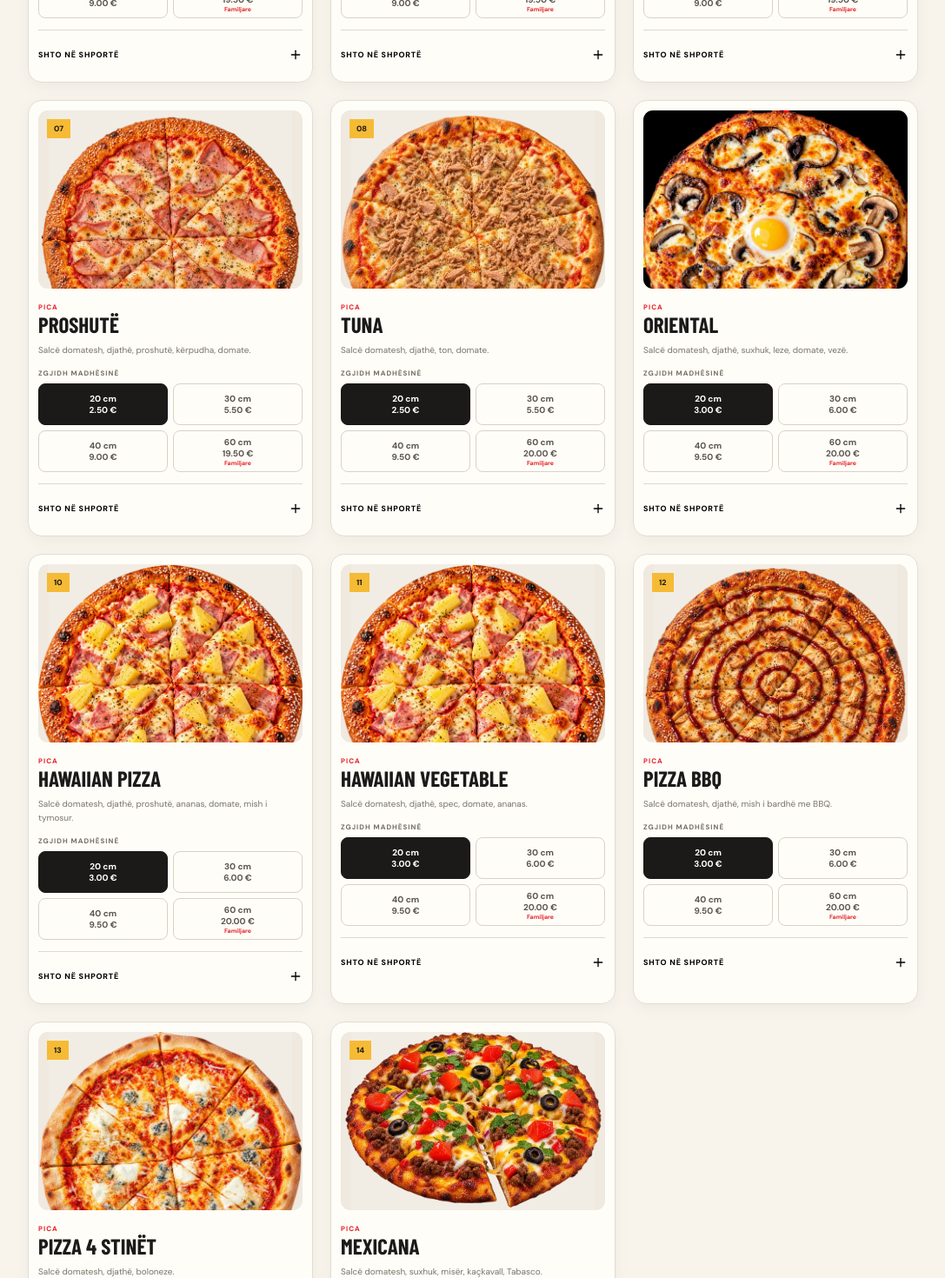
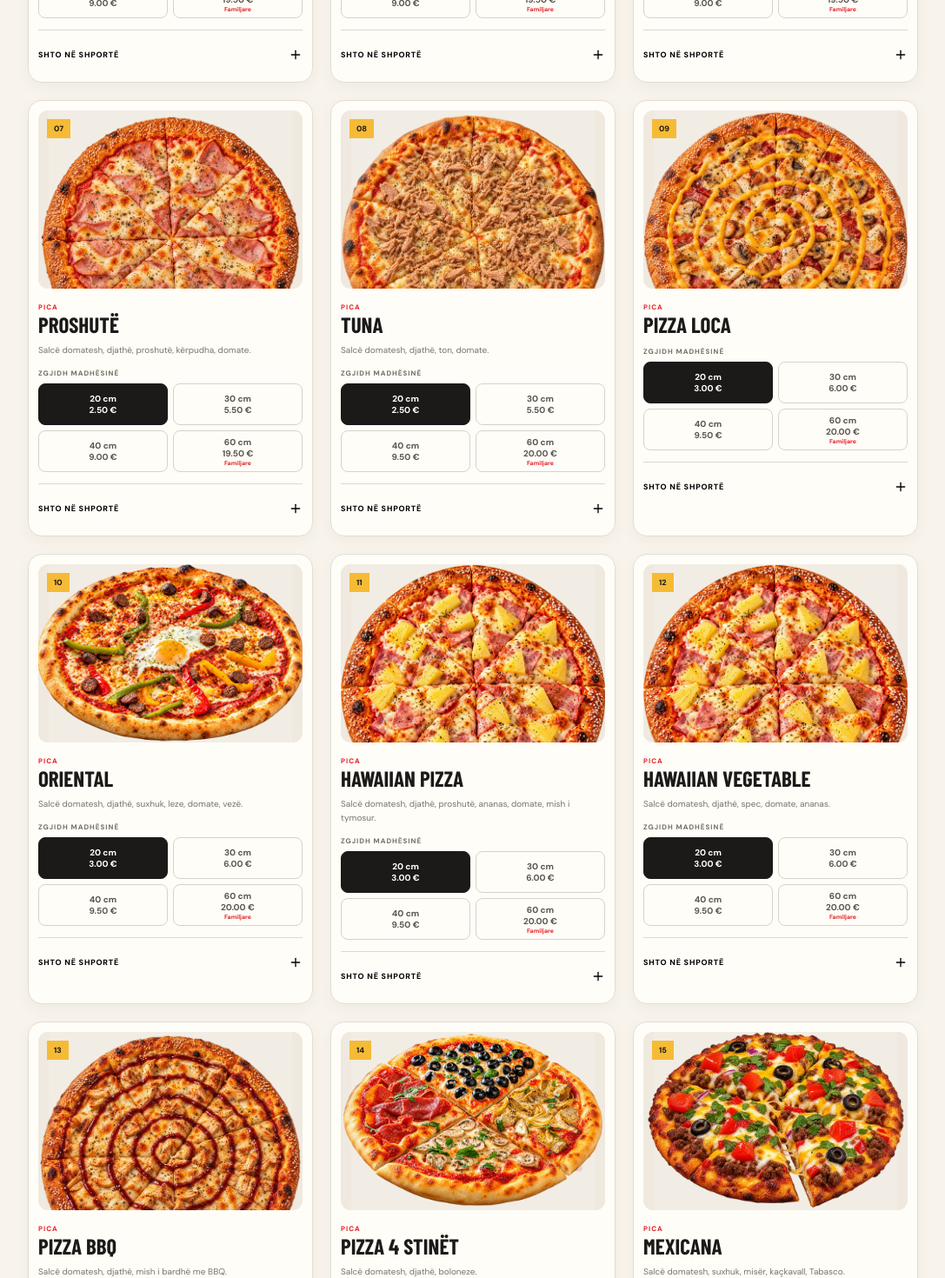
Before and after one commit to Adonitt/Dua-Pizza, a React (Vite) app: page / in a window 1280 px wide. Shown: the part 2260-3730 px from the top of the page at 87% size, without its empty margins (96-1183 px from the left). Built offline with nearby package versions, Linux system fonts and the light colour scheme; a web font is replaced by a local one.

Commit message:
Update pizza menu items and images

```diff
--- a/src/menuData.js
+++ b/src/menuData.js
@@ -25,17 +25,19 @@ export const products = [
   pizza('peperoni', 'Peperoni', 'Salcë domatesh, djathë, suxhuk, kërpudha, domate.', [2.5, 5.5, 9, 19.5], '/images/pizzas/peperoni.webp'),
   pizza('pershute', 'Proshutë', 'Salcë domatesh, djathë, proshutë, kërpudha, domate.', [2.5, 5.5, 9, 19.5], '/images/pizzas/pershuto.webp'),
   pizza('tuna', 'Tuna', 'Salcë domatesh, djathë, ton, domate.', [2.5, 5.5, 9.5, 20], '/images/pizzas/tuna.webp'),
-  pizza('oriental', 'Oriental', 'Salcë domatesh, djathë, suxhuk, leze, domate, vezë.', [3, 6, 9.5, 20], '/images/pizzas/oriental.jpg'),
+  pizza('loca', 'Pizza Loca', '', [3, 6, 9.5, 20], '/images/pizzas/loca.webp'),
+  pizza('oriental', 'Oriental', 'Salcë domatesh, djathë, suxhuk, leze, domate, vezë.', [3, 6, 9.5, 20], '/images/pizzas/oriental.webp'),
   pizza('hawaiian', 'Hawaiian Pizza', 'Salcë domatesh, djathë, proshutë, ananas, domate, mish i tymosur.', [3, 6, 9.5, 20], '/images/pizzas/hawaian.webp'),
   pizza('hawaiian-vegetable', 'Hawaiian Vegetable', 'Salcë domatesh, djathë, spec, domate, ananas.', [3, 6, 9.5, 20], '/images/pizzas/hawaian.webp'),
   pizza('bbq', 'Pizza BBQ', 'Salcë domatesh, djathë, mish i bardhë me BBQ.', [3, 6, 9.5, 20], '/images/pizzas/bbq-pizza.webp'),
-  pizza('four-seasons', 'Pizza 4 Stinët', 'Salcë domatesh, djathë, boloneze.', [3, 6, 9.5, 20], '/images/pizzas/4-djathrat.webp'),
+  pizza('four-seasons', 'Pizza 4 Stinët', 'Salcë domatesh, djathë, boloneze.', [3, 6, 9.5, 20], '/images/pizzas/4%20stinet.webp'),
   pizza('mexicana', 'Mexicana', 'Salcë domatesh, suxhuk, misër, kaçkavall, Tabasco.', [3, 6, 9.5, 20], '/images/pizzas/mexican.webp'),
   ...[
     ['sandwich-dua', 'Sandwich DUA', 2.5],
     ['sandwich-proshute', 'Sandwich Proshutë', 2.5],
     ['sandwich-tuna', 'Sandwich Tuna', 2.5],
     ['sandwich-pule', 'Sandwich Pulë', 2.5],
+    ['sandwich-suxhuk', 'Sandwich Suxhuk', 2.5],
     ['sandwich-bbq', 'Sandwich BBQ', 3],
   ].map(([id, name, price]) => ({
     id,
@@ -47,17 +49,21 @@ export const products = [
       'sandwich-proshute': '/images/sandwiches/sandwich%20pershuto.webp',
       'sandwich-tuna': '/images/sandwiches/sandwich%20tuna.webp',
       'sandwich-pule': '/images/sandwiches/sandwich%20pule.webp',
+      'sandwich-suxhuk': '/images/sandwiches/sandwich%20suxhuk.webp',
       'sandwich-bbq': '/images/sandwiches/sandwich%20suxhuk.webp',
     }[id],
     variants: [{ label: 'Standard', price }],
   })),
   ...[
     ['coca-cola', 'Coca Cola', 1.5],
+    ['coca-cola-zero', 'Coca Cola Zero', 1.5],
     ['fanta', 'Fanta', 1.5],
     ['fanta-tropical', 'Fanta Tropical', 1.5],
     ['schweppes', 'Schweppes', 1.5],
     ['lemon-soda-mojita', 'Lemon Soda Mojita', 1.5],
     ['golden-eagle', 'Golden Eagle', 1.5],
+    ['ice-tea', 'Ice Tea', 1.5],
+    ['red-bull', 'Red Bull', 2.5],
     ['leng-dredheze', 'Lëng dredhëze', 1.5],
     ['leng-boronice', 'Lëng boronice', 1.5],
     ['leng-portokalli', 'Lëng portokalli', 1.5],
@@ -72,11 +78,14 @@ export const products = [
     description: '',
     image: {
       'coca-cola': '/images/pije/coca-cola.webp',
+      'coca-cola-zero': '/images/pije/coca-cola-zero.webp',
       fanta: '/images/pije/fanta-orange.webp',
       'fanta-tropical': '/images/pije/fanta-exotic.webp',
       schweppes: '/images/pije/schweppes.webp',
       'lemon-soda-mojita': '/images/pije/lemon%20soda%20mojito.webp',
       'golden-eagle': '/images/pije/golden%20eagle.webp',
+      'ice-tea': '/images/pije/ice-tea.webp',
+      'red-bull': '/images/pije/red-bull.webp',
       'leng-dredheze': '/images/pije/dredhez.webp',
       'leng-boronice': '/images/pije/boronice.webp',
       'leng-portokalli': '/images/pije/portokall.webp',
```
Also changed, not shown: public/images/pizzas/4 stinet.webp (added), public/images/pizzas/oriental.webp (added).
